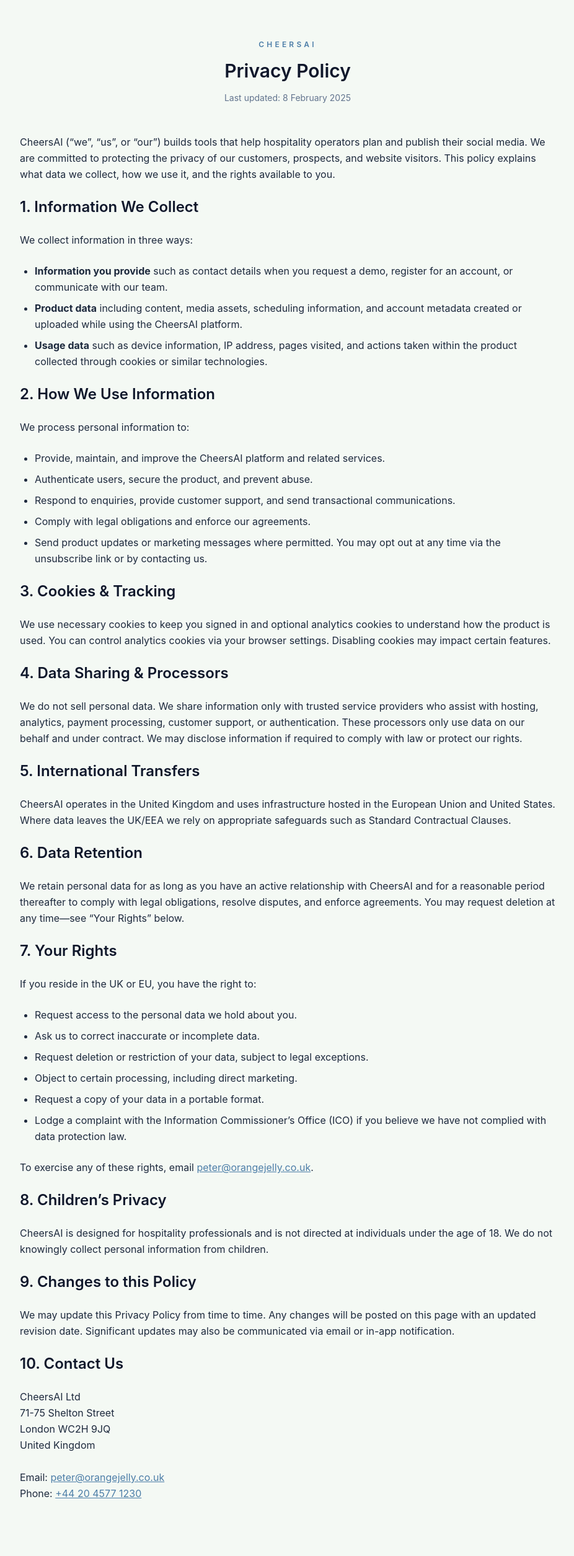
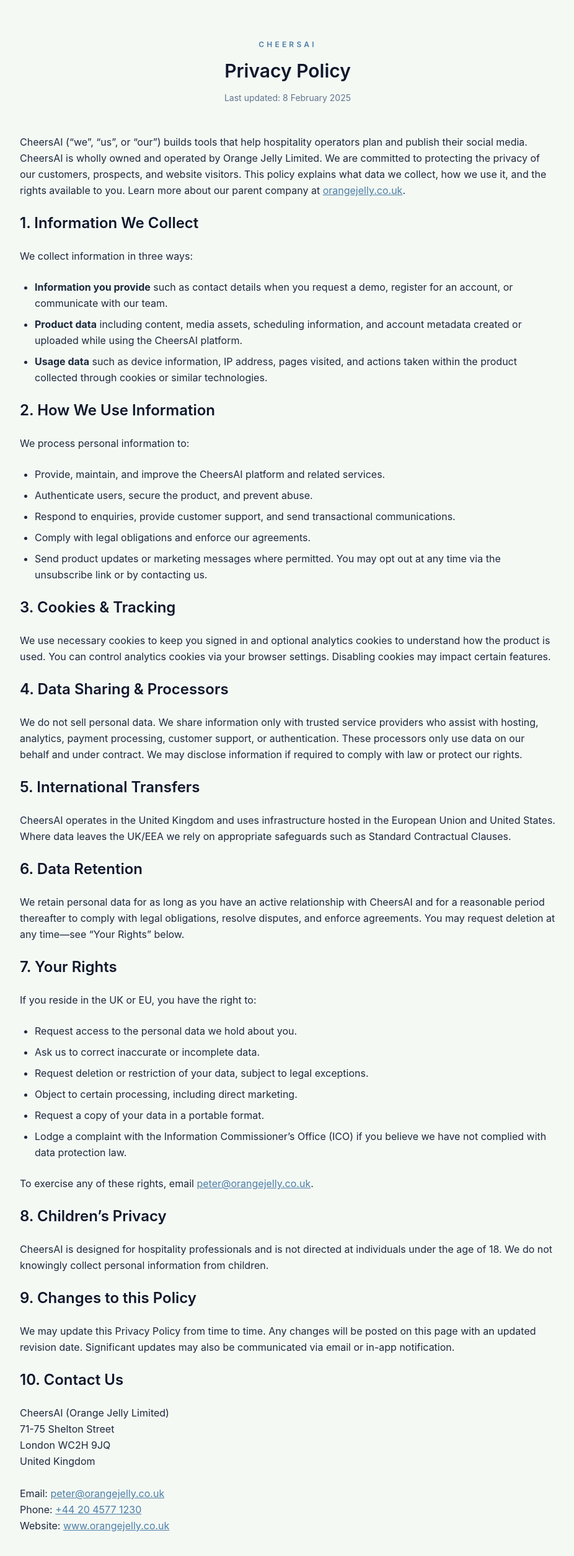
Before and after one commit to peterjpitcher/cheersai2.0, a Next.js app: page /privacy in a window 1280 px wide. Shown: the top 2510 px of the page at 62% size, without its empty margins (176-1102 px from the left). Before the commit the page ends 2486 px from the top, so only its background shows below. Built offline with nearby package versions, Linux system fonts and the light colour scheme.

Commit message:
Document Orange Jelly ownership on public pages

```diff
--- a/src/app/(auth)/login/page.tsx
+++ b/src/app/(auth)/login/page.tsx
@@ -174,6 +174,13 @@
 
       <footer className="space-y-3 text-center text-xs text-white/60">
         <p>Need access? Contact the CheersAI team to have your account provisioned.</p>
+        <p className="text-white/70">
+          CheersAI is wholly owned by{" "}
+          <a className="underline transition hover:text-white" href="https://www.orangejelly.co.uk" target="_blank" rel="noopener noreferrer">
+            Orange Jelly Limited
+          </a>
+          .
+        </p>
         <nav className="flex items-center justify-center gap-3 text-white/70">
           <a className="transition hover:text-white" href="https://www.cheersai.uk/privacy" target="_blank" rel="noopener noreferrer">
             Privacy Policy
--- a/src/app/(public)/privacy/page.tsx
+++ b/src/app/(public)/privacy/page.tsx
@@ -26,8 +26,13 @@
       <section className="mt-12 space-y-6 text-base leading-relaxed">
         <p>
           CheersAI (“we”, “us”, or “our”) builds tools that help hospitality operators plan and publish their social
-          media. We are committed to protecting the privacy of our customers, prospects, and website visitors. This
-          policy explains what data we collect, how we use it, and the rights available to you.
+          media. CheersAI is wholly owned and operated by Orange Jelly Limited. We are committed to protecting the
+          privacy of our customers, prospects, and website visitors. This policy explains what data we collect, how we
+          use it, and the rights available to you. Learn more about our parent company at{" "}
+          <a className="text-brand-teal underline hover:text-brand-teal/80" href="https://www.orangejelly.co.uk" target="_blank" rel="noopener noreferrer">
+            orangejelly.co.uk
+          </a>
+          .
         </p>
 
         <h2 className="text-2xl font-semibold text-slate-900">1. Information We Collect</h2>
@@ -119,7 +124,7 @@
 
         <h2 className="text-2xl font-semibold text-slate-900">10. Contact Us</h2>
         <address className="not-italic leading-relaxed">
-          CheersAI Ltd<br />
+          CheersAI (Orange Jelly Limited)<br />
           71-75 Shelton Street<br />
           London WC2H 9JQ<br />
           United Kingdom
@@ -134,6 +139,11 @@
           <a className="text-brand-teal underline hover:text-brand-teal/80" href="tel:+442045771230">
             +44 20 4577 1230
           </a>
+          <br />
+          Website:{" "}
+          <a className="text-brand-teal underline hover:text-brand-teal/80" href="https://www.orangejelly.co.uk" target="_blank" rel="noopener noreferrer">
+            www.orangejelly.co.uk
+          </a>
         </address>
       </section>
     </main>
```
